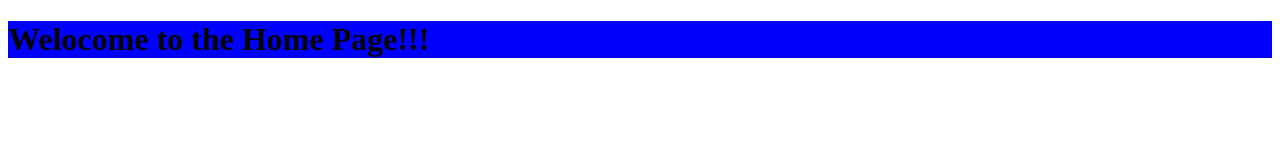
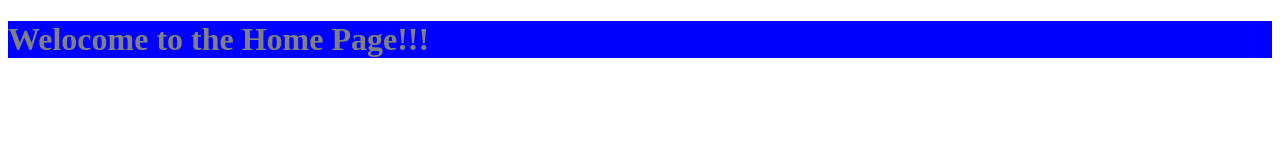
Before and after one commit to kirtiRai/Kirti-Second-Demo, a plain HTML site: page index.html in a window 1280 px wide. Drawn offline with Linux system fonts and the light colour scheme.

Commit message:
commiting css

```diff
--- a/index.html
+++ b/index.html
@@ -13,6 +13,9 @@
 		.color{
 		 background-color: blue;
 		}
+		.txt{
+			color: gray;
+		}
 	</style>
 </body>
 </html>
```
